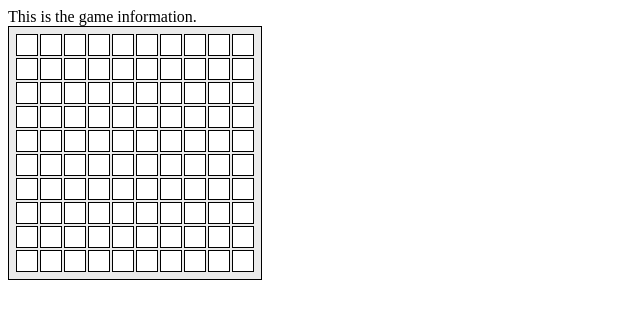
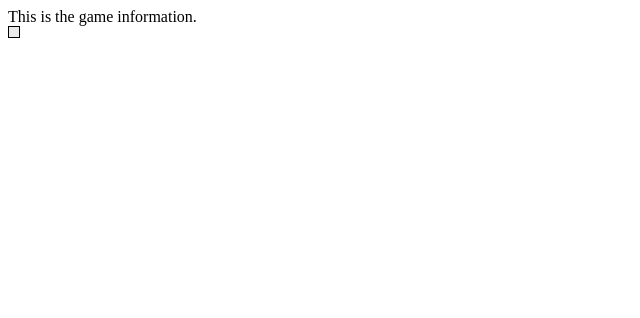
Before and after one commit to joelaguero/sandbox, a React app in the folder battleship/: page / in a window 1280 px wide. Shown: the top 318 px of the page, without its empty margins (0-640 px from the left). Built offline with nearby package versions, Linux system fonts and the light colour scheme.

Commit message:
Partially fix isOccupied bug

```diff
--- a/battleship/src/components/App.jsx
+++ b/battleship/src/components/App.jsx
@@ -12,7 +12,7 @@ class App extends React.Component {
       p2: [],
     };
     this.rules = {
-      boardSize: 10,
+      boardSize: 8,
       numShips: 5,
     }
     this.handleTileClick = this.handleTileClick.bind(this);
@@ -91,16 +91,23 @@ class App extends React.Component {
   }
 
   isOutOfBounds(coords) {
-    return (coords.x < 0 || this.boardSize <= coords.x || coords.y < 0 || this.boardSize <= coords.y);
+    return (coords.x < 0 || coords.x >= this.boardSize || coords.y < 0 || coords.y >= this.boardSize);
   }
 
   isOccupied(coords) {
     // Iterate over the ships in state and check if any of the ship's coords match the provided coords.
-    for (let playerNum in this.state.ships) {
-      for (let i = 0; i < this.state.ships[playerNum]; i++) {
-        let ship = this.state.ships[playerNum][i];
-        for (let j = 0; j < ship.coords.length; j++) {
-          if (ship.coords[j].x === coords.x && ship.coords[j].y === coords.y) { return true; }
+    console.log('Is Occupied?', coords);
+    for (var key in this.state) {
+      console.log(key);
+      if (key === 'p1' || key === 'p2') {
+        console.log('Key is player...', key);
+        for (let i = 0; i < this.state[key].length; i++) {
+          // TODO: Figure out why this is never logging...
+          let ship = this.state[key][i];
+          console.log('ship', ship);
+          for (let j = 0; j < ship.coords.length; j++) {
+            if (ship.coords[j].x === coords.x && ship.coords[j].y === coords.y) { console.log('Returning true...'); return true; }
+          }
         }
       }
     }
--- a/battleship/src/components/GameBoard.jsx
+++ b/battleship/src/components/GameBoard.jsx
@@ -5,11 +5,15 @@ const GameBoard = (props) => {
   for (let i = 0; i < props.size; i++) {
     let cols = [];
     for (let j = 0; j < props.size; j++) {
-
-        cols.push(<td key={i,j} onClick={() => (props.handleTileClick(i, j))} />);
+      // if (props.isOccupied({ x: i, y: j})) {
+      //   cols.push(<td key={i,j} className="ship" onClick={() => (props.handleTileClick(i, j))} />);
+      // } else {
+      //   cols.push(<td key={i,j} onClick={() => (props.handleTileClick(i, j))} />);
+      // }
     }
     grid.push(<tr key={i} >{cols}</tr>);
   }
+
   return (
     <table>
       <tbody>
```
